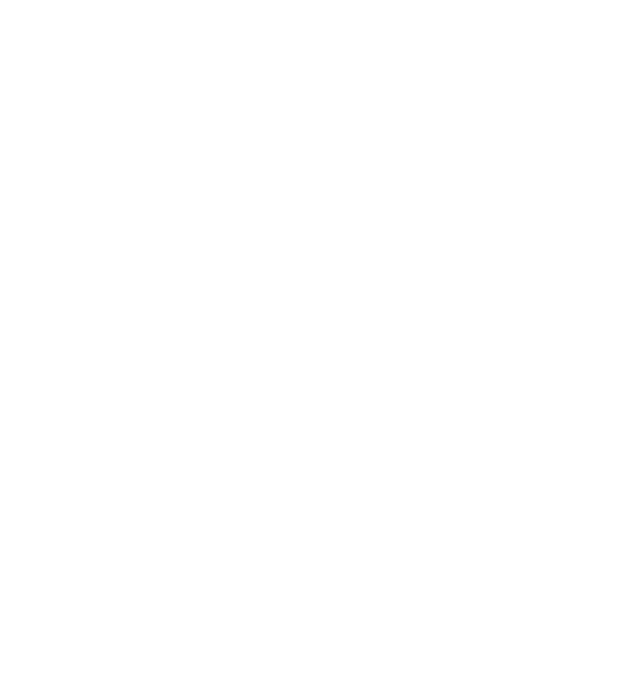
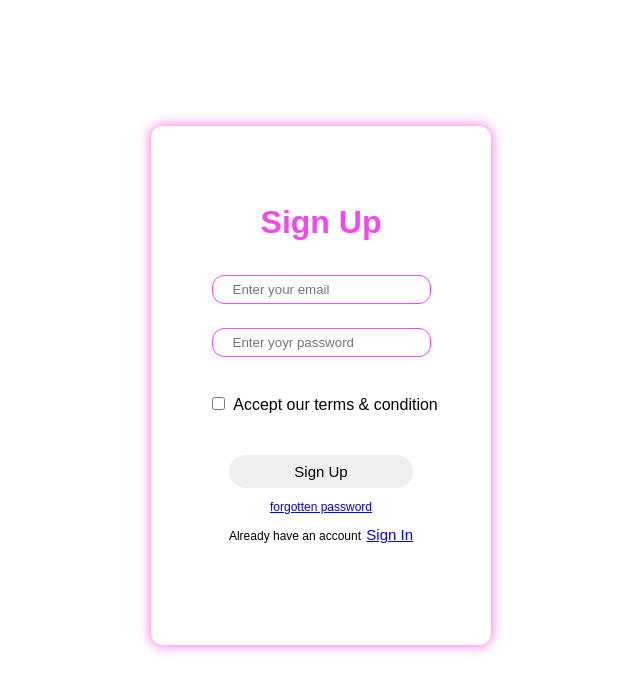
Before and after one commit to egwimcodes/sign-up-form, a plain HTML site: page index.html in a window 1280 px wide. Shown: the whole page, without its empty margins (319-959 px from the left). Drawn offline with Linux system fonts and the light colour scheme.

Commit message:
Form ready to use

```diff
--- a/css/style.css
+++ b/css/style.css
@@ -0,0 +1,69 @@
+body{
+    border: 0;
+    padding: 0;
+    box-sizing: border-box;
+}
+.sign-up-form{
+    width: 300px;
+    margin: 10% auto;
+    font-family: sans-serif;
+    text-align: center;
+    padding: 90px 20px;
+    border: none;
+    border-radius: 12px;
+    box-shadow: 0 0 12px 1px rgba(244, 57, 216, 0.7) ;
+}
+form h1{
+    margin-top: -12px;
+    color: rgb(245, 71, 236);
+}
+form input{
+    margin: 12px 8px;
+    padding: 6px 20px;
+    border: 1px solid rgb(245, 71, 236);;
+    border-radius: 12px;
+}
+form p input{
+    cursor: pointer;
+}
+form .sign-link{
+    font-size: 12px;
+}
+form .sign-link a{
+    padding-left: 2px;
+    font-size: 15px;
+    color: blue;
+}
+form .fpass-link{
+    font-size: 12px;
+    color: blue;
+    cursor: pointer;
+}
+form a button{
+    margin-top: 17px;
+    padding: 8px 65px;
+    border: none;
+    border-radius: 20px;
+    color: black;
+    font-size: 15px;
+    font-weight: 500;
+
+}
+form a button:hover{
+    color: #fff;
+    background-color: rgb(245, 71, 236);
+    transition: background-color 1s ease;
+    cursor: pointer;
+}
+@media(max-width: 700px){
+    .sign-up-form{
+        width: 300px;
+        margin: 20% auto;
+        font-family: sans-serif;
+        text-align: center;
+        padding: 90px 20px;
+        border: none;
+        border-radius: 12px;
+        box-shadow: 0 0 12px 1px rgba(244, 57, 216, 0.7) ;
+    }
+}
--- a/index.html
+++ b/index.html
@@ -8,6 +8,16 @@
     <link rel="stylesheet" href="css/style.css">
 </head>
 <body>
-
+    <div class="sign-up-form">
+        <form action="">
+            <h1>Sign Up </h1>
+            <input type="email" class="input-in" placeholder="Enter your email">
+            <input type="password"class="input-in" placeholder="Enter yoyr password">
+            <p class="check"><input type="checkbox" >Accept our terms & condition</p>
+            <a href=""><button class="sign-btn">Sign Up</button></a>
+            <p class="fpass-link"> <a  href="#">forgotten password</a></p>
+            <p class="sign-link">Already have an account <a  href="#">Sign In</a></p>
+        </form>
+    </div>
 </body>
 </html>
```
